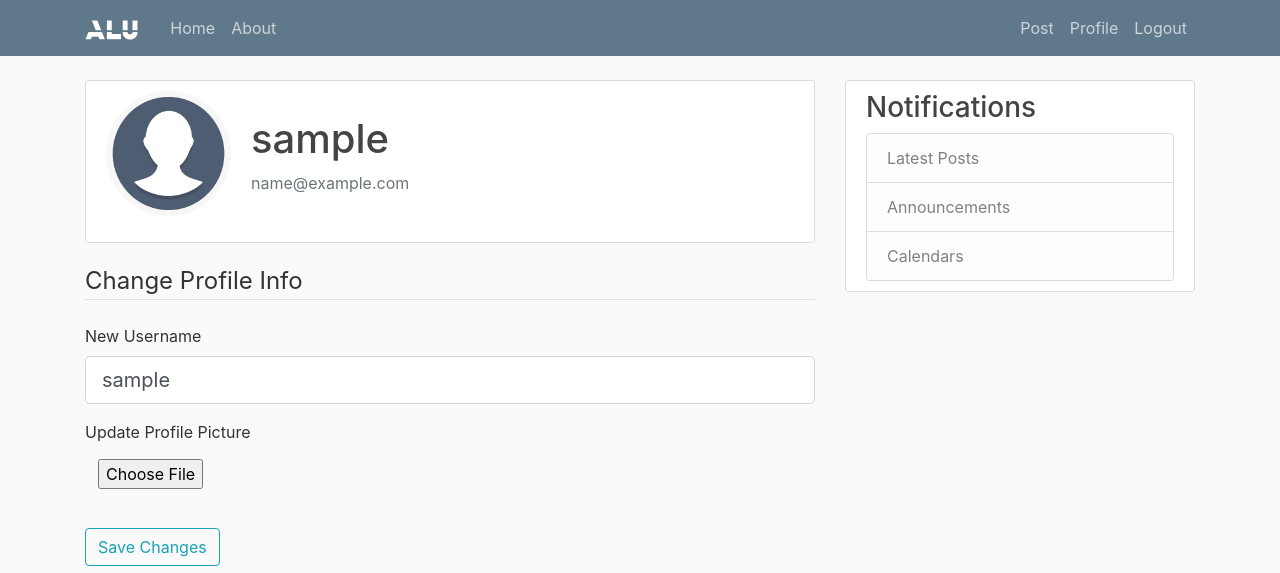
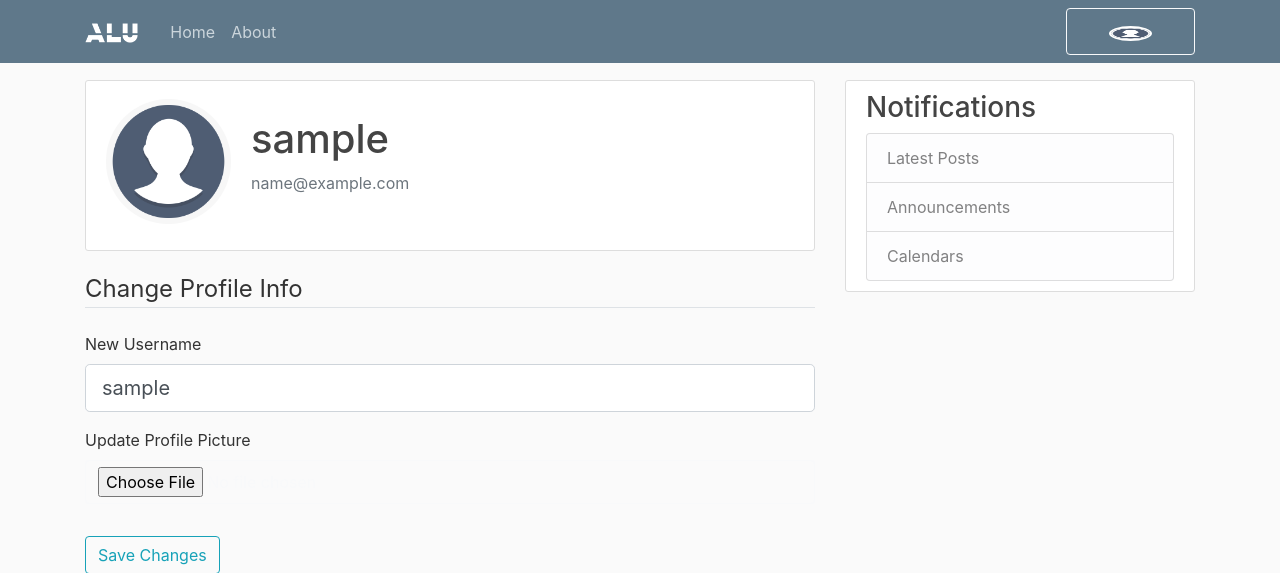
Before and after one commit to ahmedmeshref/ALU_Blog, a Flask app: page /profile/1/update_profile in a window 1280 px wide. Shown: the top 573 px of the page. Run offline with Flask 2, Linux system fonts and the light colour scheme; the visitor is signed in with stand-in values (Sample User, id 1); data comes from the database, SQL or seed files in the repository; some libraries are stand-ins or nearby versions.

Commit message:
add a profile icon

```diff
--- a/blog/routes.py
+++ b/blog/routes.py
@@ -12,6 +12,7 @@
 
 
 @app.route("/")
+@login_required
 def home():
     # get the current page, and put a default value of 1
     current_page = request.args.get('current_page', 1, type=int)
@@ -64,6 +65,7 @@
 
 
 @app.route("/logout")
+@login_required
 def logout():
     logout_user()
     return redirect(url_for("home"))
@@ -108,9 +110,10 @@
 def delete_current_picture():
     picture_file = current_user.profile_image
     # join the path of the current user's profile picture
-    picture_path = os.path.join(app.root_path, 'static/profile_pics', picture_file)
-    # delete the picture
-    os.remove(picture_path)
+    if picture_file != "profile.png":
+        picture_path = os.path.join(app.root_path, 'static/profile_pics', picture_file)
+        # delete the picture
+        os.remove(picture_path)
 
 
 @app.route("/profile/<user_id>/update_profile", methods=['POST', 'GET'])
--- a/blog/templates/base.html
+++ b/blog/templates/base.html
@@ -5,7 +5,7 @@
     <meta name="viewport" content="width=device-width, initial-scale=1, shrink-to-fit=no">
     <link rel="stylesheet" href="https://stackpath.bootstrapcdn.com/bootstrap/4.3.1/css/bootstrap.min.css"
           integrity="sha384-ggOyR0iXCbMQv3Xipma34MD+dH/1fQ784/j6cY/iJTQUOhcWr7x9JvoRxT2MZw1T" crossorigin="anonymous">
-    <link rel="stylesheet" href="{{ url_for('static', filename= 'main.css') }}">
+    <link rel="stylesheet" href="{{ url_for('static', filename='styles.css') }}">
     {% if title %}
         <title>{{ title }}</title>
     {% else %}
@@ -17,7 +17,9 @@
     <header class="site-header">
       <nav class="navbar navbar-expand-md navbar-dark bg-steel fixed-top">
         <div class="container">
-          <a class="navbar-brand mr-4" href="{{ url_for('home') }}"><img src="{{ url_for('static', filename='logo.png')}}" alt="ALU" height="20px"></a>
+          <a class="navbar-brand mr-4" href="{{ url_for('home') }}">
+              <img src="{{ url_for('static', filename='logo.png')}}" alt="ALU" height="20px">
+          </a>
           <button class="navbar-toggler" type="button" data-toggle="collapse" data-target="#navbarToggle" aria-controls="navbarToggle" aria-expanded="false" aria-label="Toggle navigation">
             <span class="navbar-toggler-icon"></span>
           </button>
@@ -29,9 +31,20 @@
             <!-- Navbar Right Side -->
             <div class="navbar-nav">
               {% if current_user.is_authenticated %}
-                <a class="nav-item nav-link" href="{{ url_for('new_post') }}">Post</a>
-                <a class="nav-item nav-link" href="{{ url_for('profile', user_id=current_user.id) }}">Profile</a>
-                <a class="nav-item nav-link" href="{{ url_for('logout') }}">Logout</a>
+
+                  <div class="dropdown" style="display: flex;">
+                  <button class="btn btn-outline-light" type="button" id="dropdownMenu2" data-toggle="dropdown"
+                  style="padding: 1px">
+                      <img class="rounded-circle account-img" style="padding: 0; margin: 0; max-width: 35%;
+                        height: 35%; border: 2px white solid;" src="{{ url_for('static', filename='profile_pics/'
+                        + current_user.profile_image) }}" alt="user_pic">
+                  </button>
+                    <div class="dropdown-menu text-center small">
+                        <a class="btn btn-primary dropdown-item" href="{{ url_for('new_post') }}">Post</a>
+                        <a class="btn btn-primary dropdown-item" href="{{ url_for('profile', user_id=current_user.id) }}">Profile</a>
+                        <a class="btn btn-danger dropdown-item" href="{{ url_for('logout') }}">Logout</a>
+                    </div>
+                  </div>
               {% else %}
                 <a class="nav-item nav-link" href="{{ url_for('login') }}">Login</a>
                 <a class="nav-item nav-link" href="{{ url_for('register') }}">Register</a>
--- a/blog/templates/edit_profile.html
+++ b/blog/templates/edit_profile.html
@@ -3,7 +3,7 @@
 {% block content %}
     <div class="content-section">
       <div class="media">
-        <img class="rounded-circle account-img" src="{{ profile_image }}">
+        <img class="rounded-circle account-img mt-2" src="{{ profile_image }}">
         <div class="media-body">
           <h2 class="account-heading mt-4">{{ current_user.username }}</h2>
           <p class="text-secondary">{{ current_user.email }}</p>
--- a/blog/templates/home.html
+++ b/blog/templates/home.html
@@ -4,7 +4,7 @@
     {% for post in posts.items %}
         <article class="media content-section">
           <img src="{{ url_for('static', filename='profile_pics/' + post.author.profile_image) }}"
-               alt="user_image" class="rounded-circle article-img mt-2">
+               alt="user_image" class="rounded-circle article-img mt-2" style="max-width: 100%; height: auto">
           <div class="media-body">
               <div class="container article-metadata mt-1">
                   <div class="row">
@@ -30,7 +30,7 @@
                       {% if post.author == current_user %}
                             <div class="container">
                               <button class="btn btn-outline-primary mb-1 mt-0" data-toggle="dropdown"
-                                      style="font-size: 13px; padding: 0px; width: 25px;">≡</button>
+                                      style="font-size: 13px; padding: 0px; width: 25px; font-weight: bold;">≡</button>
                                 <div class="dropdown-menu" aria-labelledby="dropdownMenuButton">
                                     <a class="btn btn-primary dropdown-item" href="{{ url_for('edit_post', post_id=post.id) }}">Edit</a>
                                     <a class="btn btn-danger dropdown-item" href="{{ url_for('delete_post', post_id=post.id) }}">
--- a/blog/templates/profile.html
+++ b/blog/templates/profile.html
@@ -4,7 +4,7 @@
 {% block content %}
     <div class="content-section">
       <div class="media">
-        <img class="rounded-circle account-img" src="{{ profile_image }}">
+        <img class="rounded-circle account-img mt-2" src="{{ profile_image }}">
         <div class="media-body">
           <h2 class="account-heading mt-4">{{ user.username }}</h2>
           <p class="text-secondary">{{ user.email }}</p>
--- a/blog/templates/show_post.html
+++ b/blog/templates/show_post.html
@@ -30,7 +30,7 @@
               {% if post.author == current_user %}
                     <div class="container">
                       <button class="btn btn-outline-primary mb-1 mt-0" data-toggle="dropdown"
-                              style="font-size: 13px; padding: 0px; width: 25px;">≡</button>
+                              style="font-size: 13px; padding: 0px; width: 25px; font-weight: bold;">≡</button>
                         <div class="dropdown-menu" aria-labelledby="dropdownMenuButton">
                             <a class="btn btn-primary dropdown-item" href="{{ url_for('edit_post', post_id=post.id) }}">Edit</a>
                             <button type="button" class="btn btn-danger dropdown-item" data-toggle="modal" data-target="#deleteModel">
```
Also changed, not shown: blog/static/profile_pics/d98598c2c763aa83.jpg (renamed from blog/static/profile_pics/4c62012922bf1d5c.jpg), blog/static/styles.css (renamed from blog/static/main.css).
